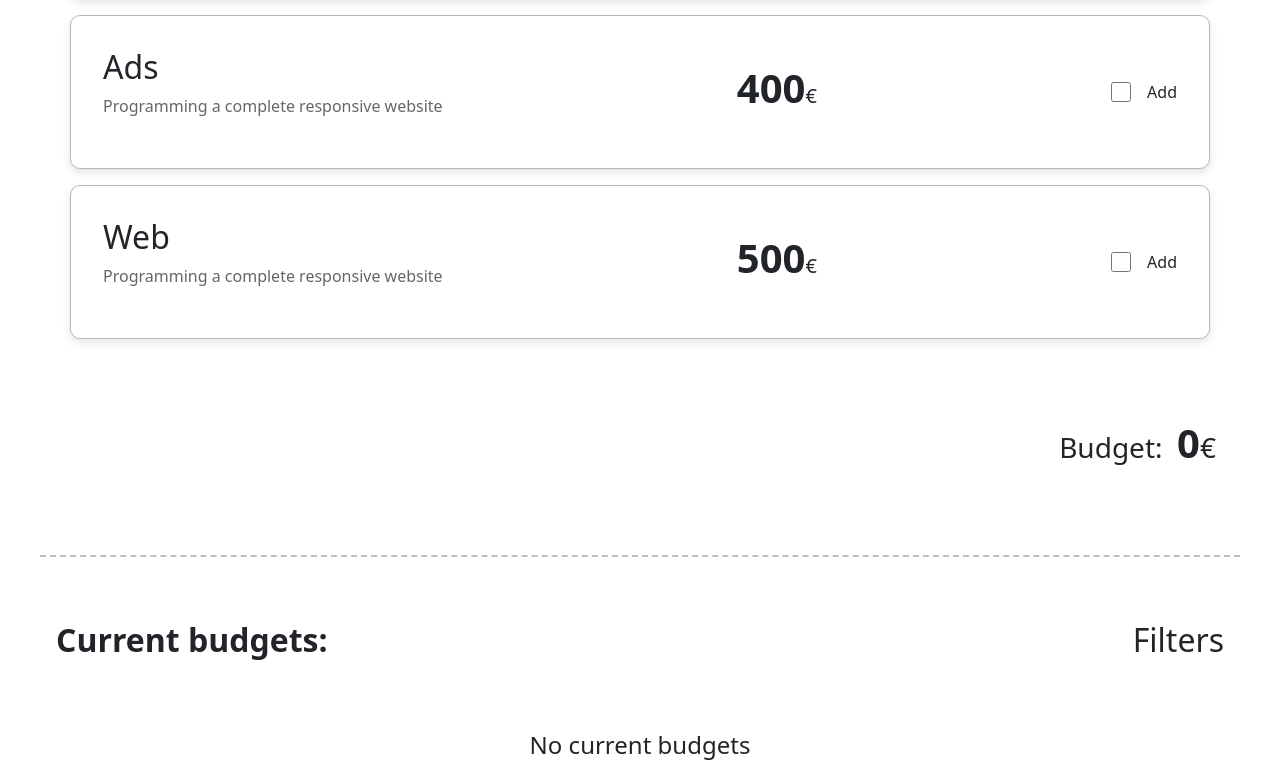
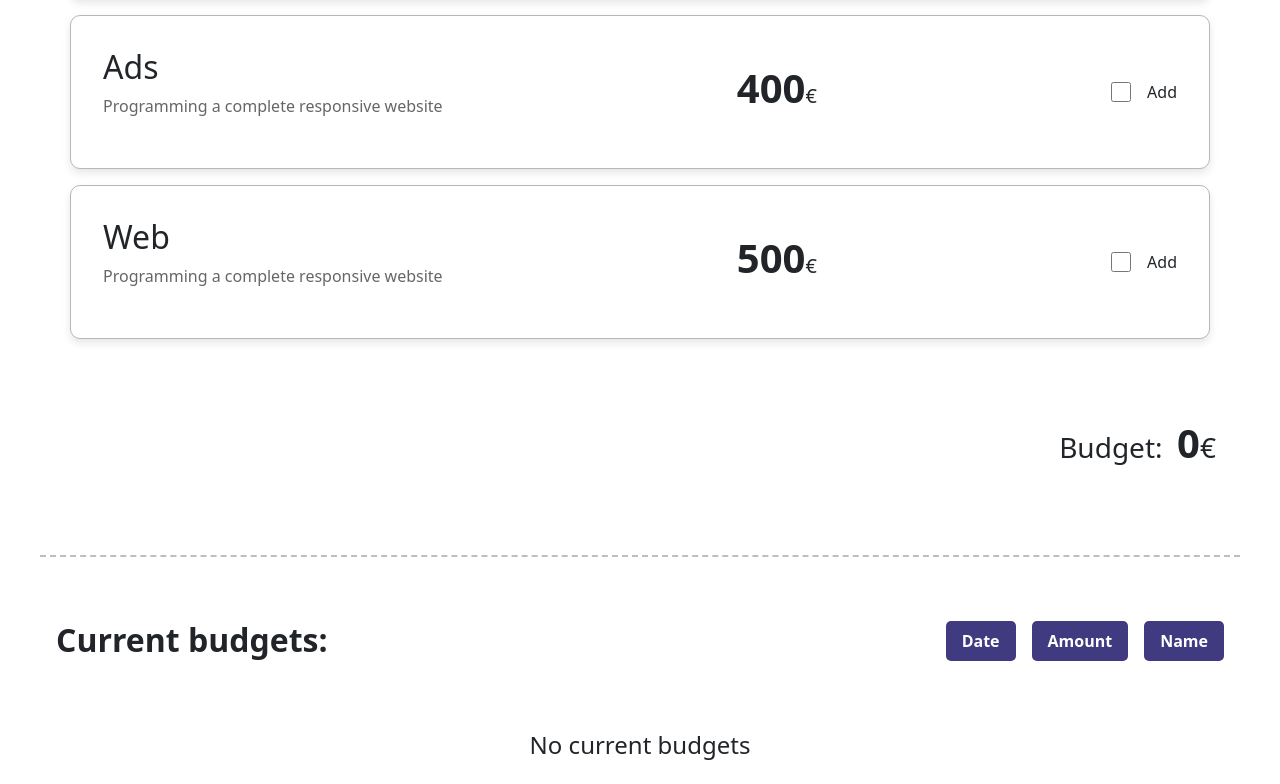
Before and after one commit to dracudev/S6-Budget-App, a React (Vite) app: page /budget in a window 1280 px wide. Shown: the part 451-1235 px from the top of the page. Built offline with nearby package versions, Linux system fonts and the light colour scheme.

Commit message:
basic filter logic

```diff
--- a/package.json
+++ b/package.json
@@ -11,6 +11,7 @@
   },
   "dependencies": {
     "bootstrap": "^5.3.3",
+    "date-fns": "^4.1.0",
     "prop-types": "^15.8.1",
     "react": "^18.3.1",
     "react-bootstrap": "^2.10.5",
--- a/src/hooks/useCustomerData.js
+++ b/src/hooks/useCustomerData.js
@@ -24,6 +24,7 @@ export function useCustomerData() {
       budget,
       elements,
       checkedItems,
+      timestamp: new Date().toLocaleString(),
     };
     setSubmittedData((prevData) => [...prevData, data]);
     setElements({ pages: 0, languages: 0 });
--- /dev/null
+++ b/src/hooks/useFilter.js
@@ -0,0 +1,31 @@
+import { parse } from "date-fns";
+
+export function useFilter() {
+
+  function filterData(data) {
+    return [...data].sort(
+      (a, b) =>
+        parse(a.timestamp, "dd/MM/yyyy, HH:mm:ss", new Date()) -
+        parse(b.timestamp, "dd/MM/yyyy, HH:mm:ss", new Date())
+    );
+  }
+
+  function filterName(data) {
+    return [...data].sort((a, b) => a.text.localeCompare(b.text));
+  }
+
+  function filterAmount(data) {
+    return [...data].sort((a, b) => a.budget - b.budget);
+  }
+
+  function handleFilterClick(type, data) {
+    if (type === "date") return filterData(data);
+    else if (type === "name") return filterName(data);
+    else if (type === "amount") return filterAmount(data);
+    return data;
+  }
+
+  return {
+    handleFilterClick,
+  };
+}
--- /dev/null
+++ b/src/pages/budget/BudgetFilter.jsx
@@ -0,0 +1,43 @@
+import { StandardButton } from "../../components/StandardButton";
+import { GoTriangleDown, GoTriangleUp } from "react-icons/go";
+import { useFilter } from "../../hooks/useFilter";
+import PropTypes from "prop-types";
+
+export function BudgetFilter({ data, setFilteredData }) {
+  const { handleFilterClick } = useFilter();
+
+  const handleClick = (type) => {
+    const sortedData = handleFilterClick(type, data);
+    setFilteredData(sortedData);
+  };
+
+  return (
+    <div>
+      <div className="d-flex">
+        <StandardButton
+          className="d-flex align-items-center me-3"
+          onClick={() => handleClick("data")}
+        >
+          Date
+        </StandardButton>
+        <StandardButton
+          className="d-flex align-items-center me-3"
+          onClick={() => handleClick("amount")}
+        >
+          Amount
+        </StandardButton>
+        <StandardButton
+          className="d-flex align-items-center"
+          onClick={() => handleClick("name")}
+        >
+          Name
+        </StandardButton>
+      </div>
+    </div>
+  );
+}
+
+BudgetFilter.propTypes = {
+  data: PropTypes.array.isRequired,
+  setFilteredData: PropTypes.func.isRequired,
+};
--- a/src/pages/budget/CurrentBudgets.jsx
+++ b/src/pages/budget/CurrentBudgets.jsx
@@ -1,9 +1,21 @@
 import "./CurrentBudgets.css";
 import { useBudget } from "../../contexts/useBudget";
 import { CustomCard } from "../../components/CustomCard";
+import { BudgetFilter } from "./BudgetFilter";
+import { useState } from "react";
+import { useEffect } from "react";
 
 export function CurrentBudgets() {
   const { submittedData } = useBudget();
+  const [filteredData, setFilteredData] = useState([]);
+
+  useEffect(() => {
+    if (submittedData && submittedData.length > 0) {
+      setFilteredData(submittedData);
+    } else {
+      setFilteredData([]);
+    }
+  }, [submittedData]);
 
   return (
     <div className=" budget-container">
@@ -13,15 +25,17 @@ export function CurrentBudgets() {
           <strong>Current budgets:</strong>
         </h2>
         <div className="ms-auto me-3">
-          <h2>Filters</h2>
+          <BudgetFilter
+            data={submittedData}
+            setFilteredData={setFilteredData}
+          />
         </div>
       </div>
 
       <div className="mt-5 d-flex flex-column">
-        {submittedData.length === 0 && <h4 className="d-flex align-items-center justify-content-center">No current budgets</h4>}
-
-        {submittedData.map((data, index) => (
-          <CustomCard key={index} className="container mb-3  ">
+        {filteredData && filteredData.length > 0 ? (
+          filteredData.map((data, index) => (
+            <CustomCard key={index} className="container mb-3">
               <div className="card-items">
                 <div className="card-section">
                   <div className="d-flex flex-column align-items-center">
@@ -30,6 +44,7 @@ export function CurrentBudgets() {
                     </h2>
                     <p className="lead m-0">{data.email}</p>
                     <p className="lead m-0">{data.tel}</p>
+                    <p className="lead m-0">{data.timestamp}</p>
                   </div>
                 </div>
 
@@ -83,7 +98,12 @@ export function CurrentBudgets() {
                 </div>
               </div>
             </CustomCard>
-        ))}
+          ))
+        ) : (
+          <h4 className="d-flex align-items-center justify-content-center">
+            No current budgets
+          </h4>
+        )}
       </div>
     </div>
   );
```
Also changed, not shown: 1 other file (tests, documents, lock files or other folders). Lines whose indentation alone changed are shown as unchanged.
